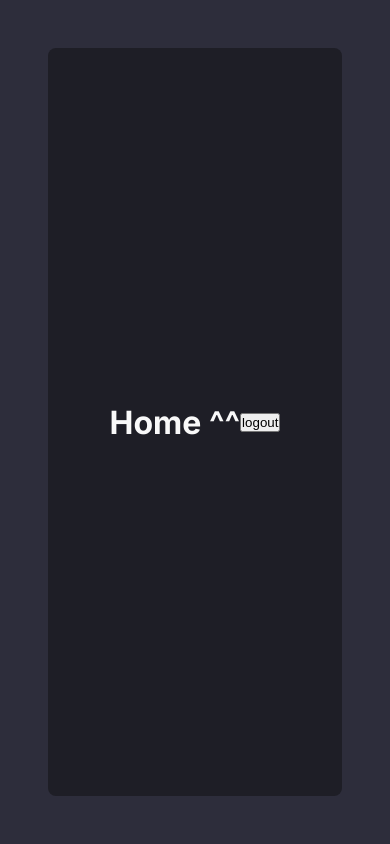
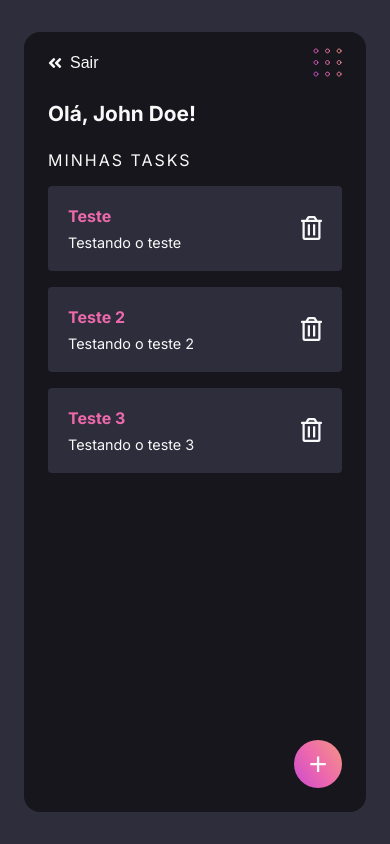
Before and after one commit to ArthurVBS/NeurotechFrontendChallenge, a React (Vite) app in the folder frontend/: page / in a window 390 px wide. Both pictures are taken after a click on the button "login". Built offline with nearby package versions, Linux system fonts and the light colour scheme.

Commit message:
Add style to homepage on mobile

```diff
--- a/frontend/index.html
+++ b/frontend/index.html
@@ -1,5 +1,5 @@
 <!DOCTYPE html>
-<html lang="en">
+<html lang="pt-br">
   <head>
     <meta charset="UTF-8" />
     <meta name="viewport" content="width=device-width, initial-scale=1.0" />
@@ -10,6 +10,10 @@
       href="https://fonts.googleapis.com/css2?family=Inter:wght@400;700&display=swap"
       rel="stylesheet"
     />
+    <link
+      rel="stylesheet"
+      href="https://cdnjs.cloudflare.com/ajax/libs/font-awesome/5.15.0/css/all.css"
+    />
     <title>ToDo List</title>
   </head>
   <body>
--- /dev/null
+++ b/frontend/src/components/task/index.tsx
@@ -0,0 +1,25 @@
+import React from 'react'
+import { Container, Content, Description, Title, TrashButton } from './styles'
+
+type Props = {
+  _id: number
+  title: string
+  description: string
+}
+
+const Task: React.FC<Props> = ({ _id, title, description }) => {
+  return (
+    <Container>
+      <Content>
+        <Title>{title}</Title>
+        <Description>{description}</Description>
+      </Content>
+
+      <TrashButton>
+        <i className="far fa-trash-alt"></i>
+      </TrashButton>
+    </Container>
+  )
+}
+
+export default Task
--- /dev/null
+++ b/frontend/src/components/task/styles.ts
@@ -0,0 +1,42 @@
+import styled from 'styled-components'
+
+export const Container = styled.div`
+  background-color: ${props => props.theme.background.secondary};
+  display: flex;
+  justify-content: space-between;
+  align-items: center;
+  border-radius: 4px;
+  padding: 12px;
+`
+
+export const Content = styled.div`
+  display: flex;
+  flex-direction: column;
+  justify-content: center;
+  flex-grow: 1;
+  gap: 8px;
+  padding: 8px;
+`
+
+export const Title = styled.h1`
+  color: ${props => props.theme.color.secondary};
+  font-size: 1em;
+`
+
+export const Description = styled.p`
+  font-size: 0.9em;
+`
+
+export const TrashButton = styled.button`
+  background-color: ${props => props.theme.background.secondary};
+  color: ${props => props.theme.text};
+  cursor: pointer;
+  font-size: 1.5em;
+  border: none;
+  padding: 8px;
+  transition: color 0.4s;
+
+  :hover {
+    color: ${props => props.theme.color.secondary};
+  }
+`
--- a/frontend/src/pages/home/index.tsx
+++ b/frontend/src/pages/home/index.tsx
@@ -1,15 +1,57 @@
 import React from 'react'
+import Task from '../../components/task'
 import { useAuth } from '../../contexts/authContext'
-import { BackgroundContainer, Container } from './styles'
+import {
+  BackgroundContainer,
+  Container,
+  Header,
+  LogoutButton,
+  TasksSection,
+  TasksTitle,
+  UserSection,
+  UserImg,
+  UserTitle,
+  TasksWrapper,
+  AddTaskButton,
+} from './styles'
 
 const Home: React.FC = () => {
-  const { logout } = useAuth()
+  const { user, logout } = useAuth()
+
+  const getTasks = () => {
+    return (
+      <>
+        <Task _id={1} title="Teste" description="Testando o teste" />
+        <Task _id={2} title="Teste 2" description="Testando o teste 2" />
+        <Task _id={3} title="Teste 3" description="Testando o teste 3" />
+      </>
+    )
+  }
 
   return (
     <BackgroundContainer>
       <Container>
-        <h1>Home ^^</h1>
-        <button onClick={() => logout()}>logout</button>
+        <Header>
+          <LogoutButton onClick={() => logout()}>
+            <i className="fas fa-angle-double-left"></i>
+            <span>Sair</span>
+          </LogoutButton>
+          <img src="./favicon.svg" alt="logo" />
+        </Header>
+
+        <UserSection>
+          <UserImg
+            src="https://avatars.githubusercontent.com/u/84406367?v=4"
+            alt="User profile"
+          />
+          <UserTitle>Olá, {user.name}!</UserTitle>
+        </UserSection>
+
+        <TasksSection>
+          <TasksTitle>Minhas Tasks</TasksTitle>
+          <TasksWrapper>{getTasks()}</TasksWrapper>
+          <AddTaskButton>+</AddTaskButton>
+        </TasksSection>
       </Container>
     </BackgroundContainer>
   )
--- a/frontend/src/pages/home/styles.ts
+++ b/frontend/src/pages/home/styles.ts
@@ -2,19 +2,110 @@ import styled from 'styled-components'
 
 export const BackgroundContainer = styled.main`
   background-color: ${props => props.theme.background.secondary};
+  // background-image: ${props => props.theme.color.gradient};
   display: flex;
   justify-content: stretch;
   align-items: stretch;
   width: 100%;
   min-height: 100vh;
-  padding: 48px;
+  padding: 32px 24px;
+
+  @media (min-width: 768px) {
+    padding: 48px;
+  }
 `
 
 export const Container = styled.div`
+  position: relative;
   background-color: ${props => props.theme.background.primary};
+  display: flex;
+  flex-direction: column;
+  justify-content: stretch;
+  align-items: stretch;
+  flex-grow: 1;
+  border-radius: 16px;
+`
+
+export const Header = styled.header`
+  display: flex;
+  justify-content: space-between;
+  align-items: center;
+  width: 100%;
+  padding: 16px 24px;
+`
+
+export const LogoutButton = styled.button`
+  background-color: ${props => props.theme.background.primary};
+  color: ${props => props.theme.text};
   display: flex;
   justify-content: center;
   align-items: center;
+  gap: 8px;
+  font-size: 1em;
+  border: none;
+  cursor: pointer;
+  transition: color 0.4s;
+
+  :hover {
+    color: ${props => props.theme.color.secondary};
+  }
+`
+
+export const UserSection = styled.section`
+  padding: 8px 24px;
+`
+
+export const UserTitle = styled.h1`
+  font-size: 1.3em;
+`
+
+export const UserImg = styled.img`
+  display: none;
+  border-radius: 50%;
+  max-width: 144px;
+
+  @media (min-width: 768px) {
+    display: initial;
+  }
+`
+
+export const TasksSection = styled.section`
+  display: flex;
   flex-grow: 1;
-  border-radius: 8px;
+  flex-direction: column;
+  justify-content: flex-start;
+  gap: 16px;
+
+  padding: 16px 24px;
 `
+
+export const TasksTitle = styled.h1`
+  font-size: 1em;
+  letter-spacing: 2px;
+  font-weight: 400;
+  text-transform: uppercase;
+`
+
+export const TasksWrapper = styled.div`
+  display: flex;
+  flex-direction: column;
+  justify-content: center;
+  gap: 16px;
+`
+
+export const AddTaskButton = styled.button`
+  background-image: ${props => props.theme.color.gradient};
+  color: ${props => props.theme.text};
+  position: absolute;
+  bottom: 24px;
+  right: 24px;
+  display: flex;
+  justify-content: center;
+  align-items: center;
+  cursor: pointer;
+  font-size: 2em;
+  min-width: 48px;
+  min-height: 48px;
+  border-radius: 50%;
+  border: none;
+`
--- a/frontend/src/styles/global.ts
+++ b/frontend/src/styles/global.ts
@@ -9,22 +9,22 @@ export default createGlobalStyle`
     text-decoration: none;
     box-sizing: border-box;
     scrollbar-width: auto;
-    scrollbar-color: ${props => props.theme.background.primary} ${props =>
-  props.theme.background.primary};
+    scrollbar-color: ${props => props.theme.background.secondary} ${props =>
+  props.theme.background.secondary};
   }
 
   *::-webkit-scrollbar {
     width: 16px;
   }
 
-  *::-webkit-scrollbar-track, ::-webkit-scrollbar-corner {
-    background: ${props => props.theme.background.primary};
+  *::-webkit-scrollbar-track, *::-webkit-scrollbar-corner {
+    background: ${props => props.theme.background.secondary};
   }
 
   *::-webkit-scrollbar-thumb {
-    background-color: ${props => props.theme.color.primary};
+    background-color: ${props => props.theme.color.secondary};
     border-radius: 8px;
-    border: 4px solid ${props => props.theme.background.primary};
+    border: 4px solid ${props => props.theme.background.secondary};
   }
 
   *::-webkit-scrollbar-thumb:hover {
--- a/frontend/src/styles/styled.d.ts
+++ b/frontend/src/styles/styled.d.ts
@@ -5,6 +5,8 @@ declare module 'styled-components' {
     color: {
       primary: string
       secondary: string
+      tertiary: string
+      gradient: string
     }
 
     background: {
--- a/frontend/src/styles/theme.ts
+++ b/frontend/src/styles/theme.ts
@@ -1,11 +1,13 @@
 export default {
   color: {
     primary: '#F29682',
-    secondary: '#CB4BCF',
+    secondary: '#EE69AC',
+    tertiary: '#CB4BCF',
+    gradient: 'linear-gradient(235deg, #F29682 0%, #EE69AC 50%, #CB4BCF 100%)',
   },
 
   background: {
-    primary: '#1E1E26',
+    primary: '#16161C',
     secondary: '#2D2D3B',
   },
 
```
